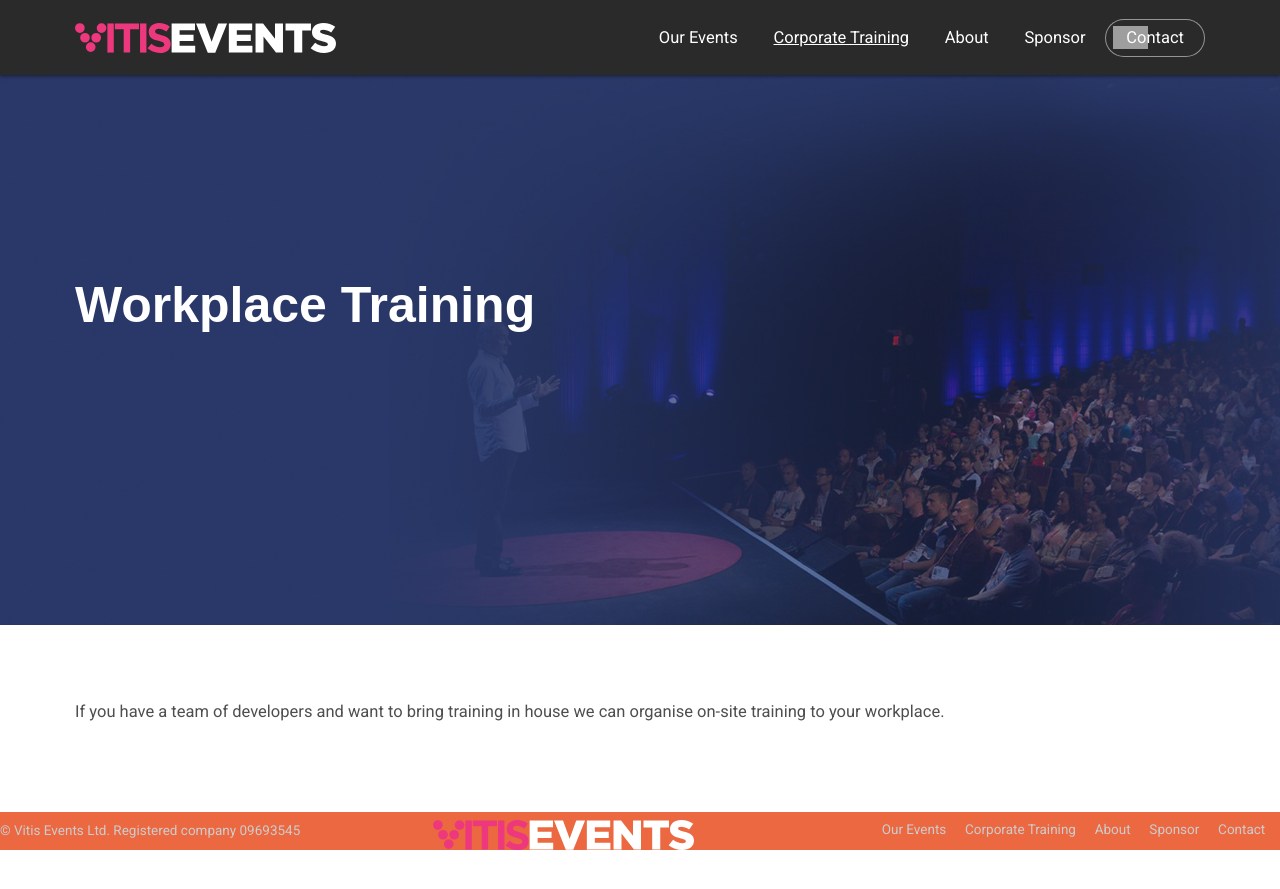
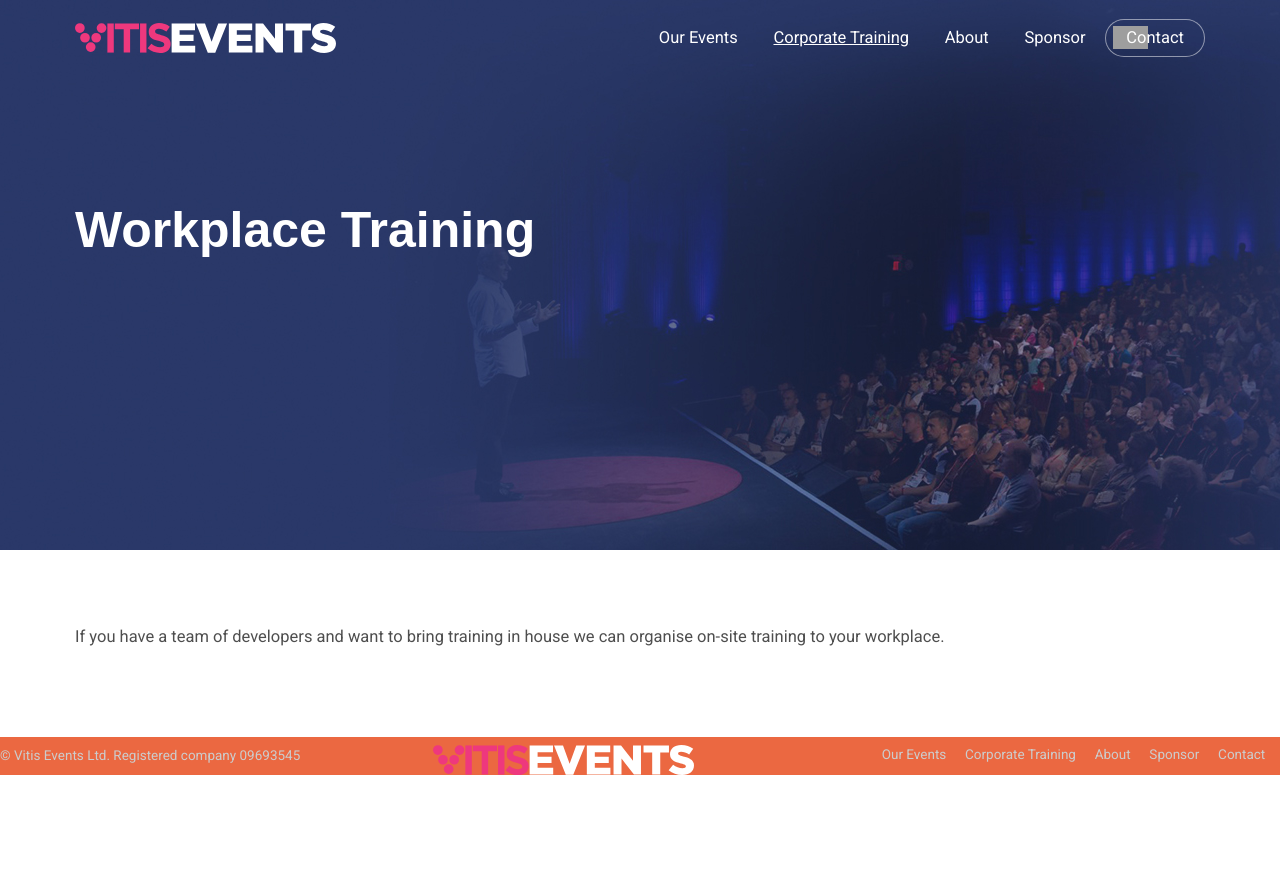
Before and after one commit to vitisevents/vitis-website, a Jekyll site: the page built from training/index.html, in a window 1280 px wide. Shown: the top 889 px of the page. Built offline with Jekyll 4.4.1, drawn with Linux system fonts in a browser that asks for light colours; some web fonts are replaced; comment, search, counter and statistics services are not loaded; grey boxes are pictures that could not be loaded.

Commit message:
Inset all headers

```diff
--- a/_includes/header.html
+++ b/_includes/header.html
@@ -1,4 +1,4 @@
-<header class="page-head {% if page.slug == 'home' %}-inset{% endif %}">
+<header class="page-head -inset">
 	<div class="wrapper">
 		<div class="page-head__inner">
 			<a href="/" class="page-head__logo">
```
